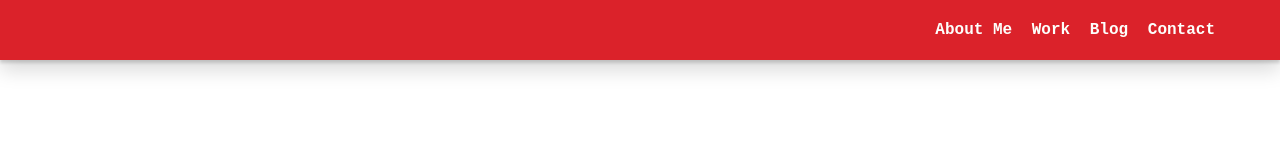
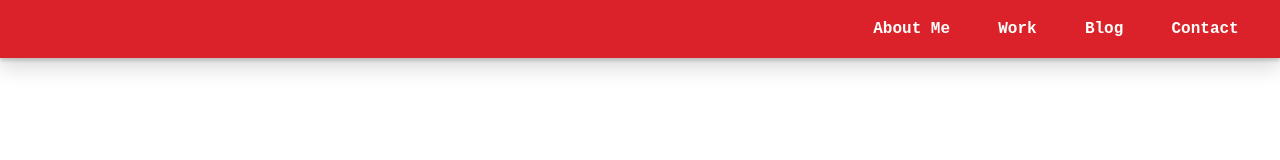
Before and after one commit to gcrotaru/gcr-blog, a plain HTML site: page blog.html in a window 1280 px wide. Drawn offline with Linux system fonts and the light colour scheme.

Commit message:
Changed navbar structure all over the website

```diff
--- a/blog.html
+++ b/blog.html
@@ -11,16 +11,15 @@
 
     <body>
 
-        <header>
-            <div class="navbar">
-                <ul class="navbar-spacing">
+        <header><div class="navbar">
+            <ul class="navbar-styling">
                     <li><a href="./index.html" class="navbutton">about me</a></li>
                     <li><a href="./index.html#work" class="navbutton">work</a></li>
-                    <li><a href="./blog.html" class="navbutton">blog</a></li>
+                    <li><a href="../gcrblog/blog.html" class="navbutton">blog</a></li>
                     <li><a href="./index.html#contact" class="navbutton">contact</a></li>
-                </ul>
-            </div>
-        </header>
+            </ul>
+
+    </header>
 
         <!-- <footer class="move-to-bottom">&copy;2020 gcrotaru</footer> -->
 
--- a/style.css
+++ b/style.css
@@ -25,8 +25,12 @@ body {
 
 
 /**** NAVBAR STYILING ****/
-.navbar-spacing {
-    padding: 0 60px 0 60px;
+.navbar-styling {
+    padding: 0;
+    width: 35%;
+    display: inline-flex;
+    justify-content: space-evenly;
+
 }
 
 a {
@@ -34,11 +38,15 @@ a {
     text-decoration: none;
     color: inherit;
 }
-
+/**** CODE BELOW MAKES LIST'S BULLET POINTS DISSAPEAR AND SHOW LIST INLINE ***/
 .navbar li {
     margin: 0;
-    padding: 2px 5px 2px 5px;
     display: inline-flex;
+}
+/* *** */
+
+.navbutton {
+    padding: 1px 7px 1px 7px; /* INDIVIDUAL BUTTON STYLING */
 }
 
 .navbar {
@@ -70,7 +78,8 @@ a {
 
 @keyframes navhover {
     100% {
-        background-color: #1F7A8C;
+        background-color:#ff6666;
+        color: white;
     }
 }
 /* ******* */
```
Also changed, not shown: index.html (+7 -6 lines).
